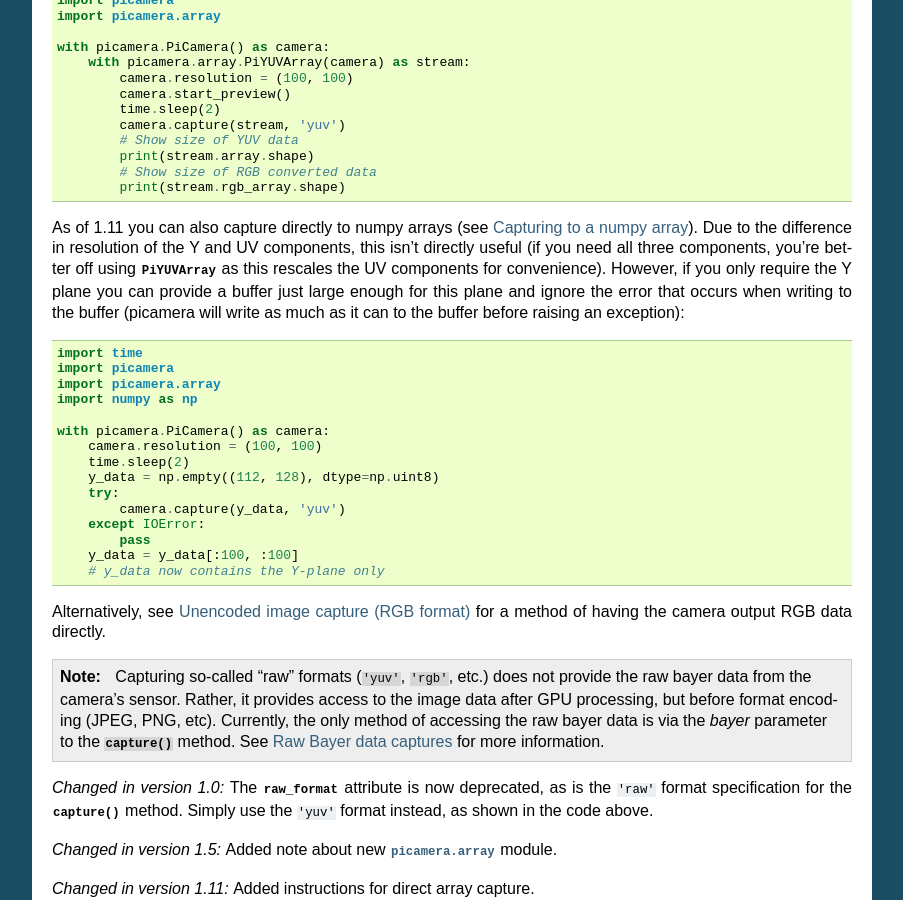
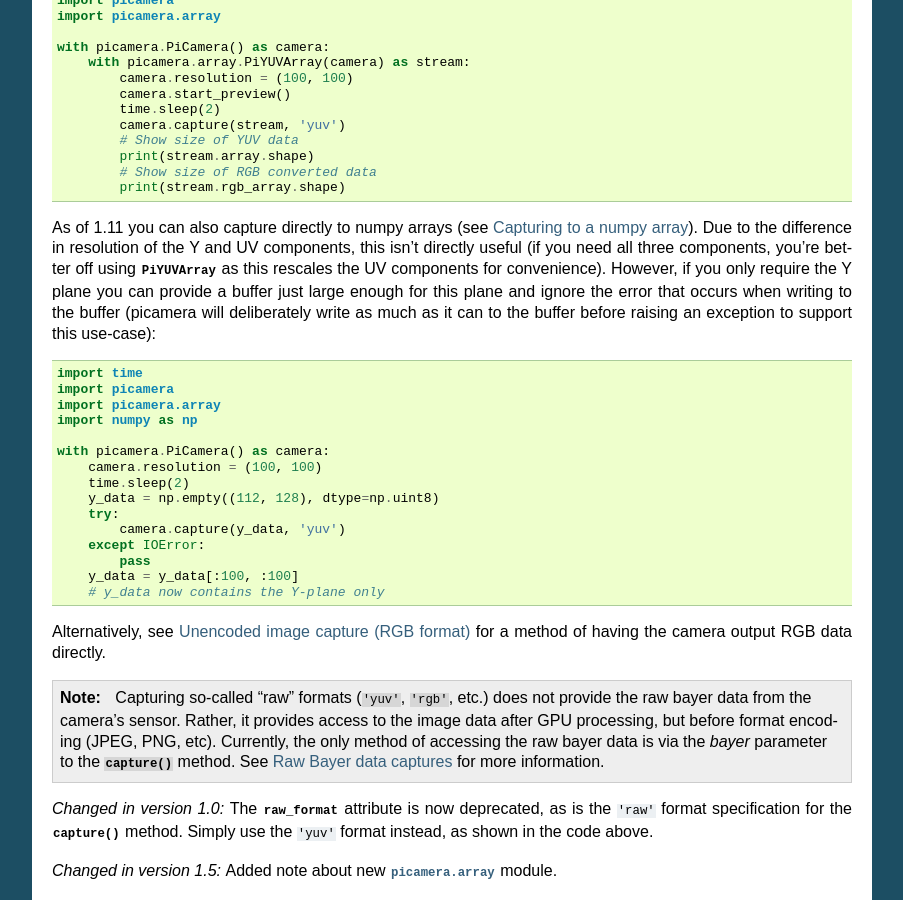
Before and after one commit to waveform80/picamera, a Sphinx documentation site: the page built from docs/recipes2.rst, in a window 1280 px wide and 900 px high, scrolled down 3393 px. Shown: the whole window, without its empty margins (198-1101 px from the left). Built offline with Sphinx 7.4.7, drawn with Linux system fonts in a browser that asks for light colours; pages that are not in the unit, such as notebooks, are missing from menus.

Commit message:
Tiny doc-tweak

```diff
--- a/docs/recipes2.rst
+++ b/docs/recipes2.rst
@@ -225,8 +225,8 @@ components, this isn't directly useful (if you need all three components,
 you're better off using :class:`~array.PiYUVArray` as this rescales the UV
 components for convenience). However, if you only require the Y plane you can
 provide a buffer just large enough for this plane and ignore the error that
-occurs when writing to the buffer (picamera will write as much as it can to the
-buffer before raising an exception)::
+occurs when writing to the buffer (picamera will deliberately write as much as
+it can to the buffer before raising an exception to support this use-case)::
 
     import time
     import picamera
```
